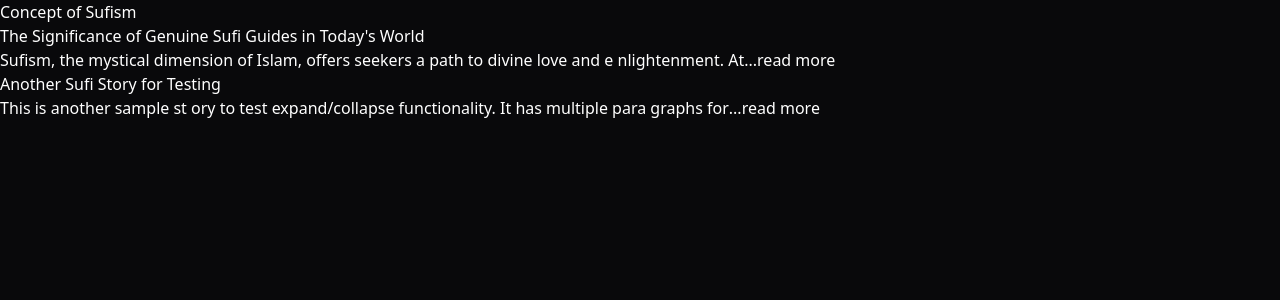
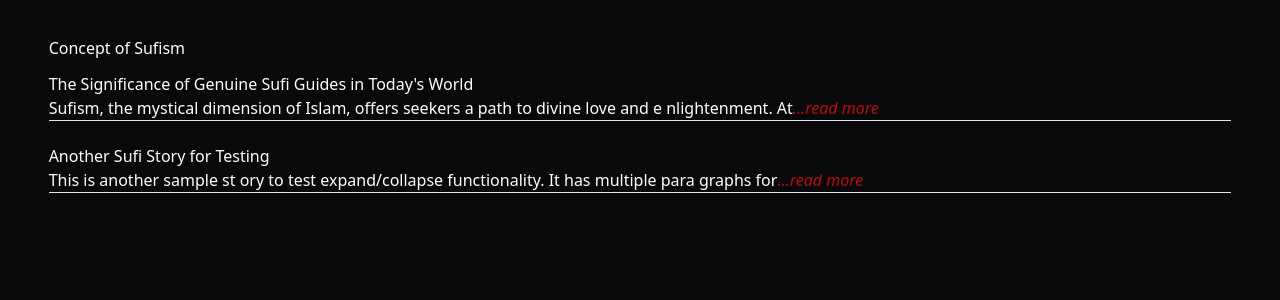
Before and after one commit to HossainAraf/timessquare2000, a React (Create React App) app: page /sufi-concept in a window 1280 px wide. Shown: the top 300 px of the page. Built offline with nearby package versions, Linux system fonts and the light colour scheme.

Commit message:
Add styles in SuficonCept page & ReadMore component

```diff
--- a/src/App.css
+++ b/src/App.css
@@ -6,3 +6,8 @@ body {
   background-color: #09090b;
   color: white;
 }
+
+/*
+hr {
+  background-color: blue;
+} */
--- a/src/components/Sufism/SufiConcept.jsx
+++ b/src/components/Sufism/SufiConcept.jsx
@@ -1,4 +1,5 @@
 import ReadMore from '../shared/ReadMore';
+import '../../styles/sufi-concept.css';
 
 const generateRandomId = () => crypto.randomUUID();
 
@@ -49,9 +50,10 @@ function SufiConcept() {
     <div className="sufi-concept">
       <h1>Concept of Sufism</h1>
       {stories.map((story) => (
-        <div key={story.id} className={story.className}>
+        <div key={story.id} className={`story ${story.className}`}>
           <h2>{story.title}</h2>
           <ReadMore>{story.content}</ReadMore>
+          <hr />
         </div>
       ))}
     </div>
--- a/src/components/shared/ReadMore.jsx
+++ b/src/components/shared/ReadMore.jsx
@@ -1,5 +1,6 @@
 import React, { useState } from 'react';
 import PropTypes from 'prop-types';
+import '../../styles/read-more.css';
 
 function ReadMore({ children }) {
   // Convert React children into an array and extract the text content
--- /dev/null
+++ b/src/styles/read-more.css
@@ -0,0 +1,4 @@
+.read-or-hide {
+  font-style: italic;
+  color: hsl(0, 86%, 39%);
+}
--- /dev/null
+++ b/src/styles/sufi-concept.css
@@ -0,0 +1,14 @@
+.sufi-concept {
+  display: flex;
+  flex-direction: column;
+  margin: 1% 2%;
+  padding: 1.8%;
+}
+
+/* h1 {
+
+} */
+
+.story {
+  margin: 1% 0;
+}
```
